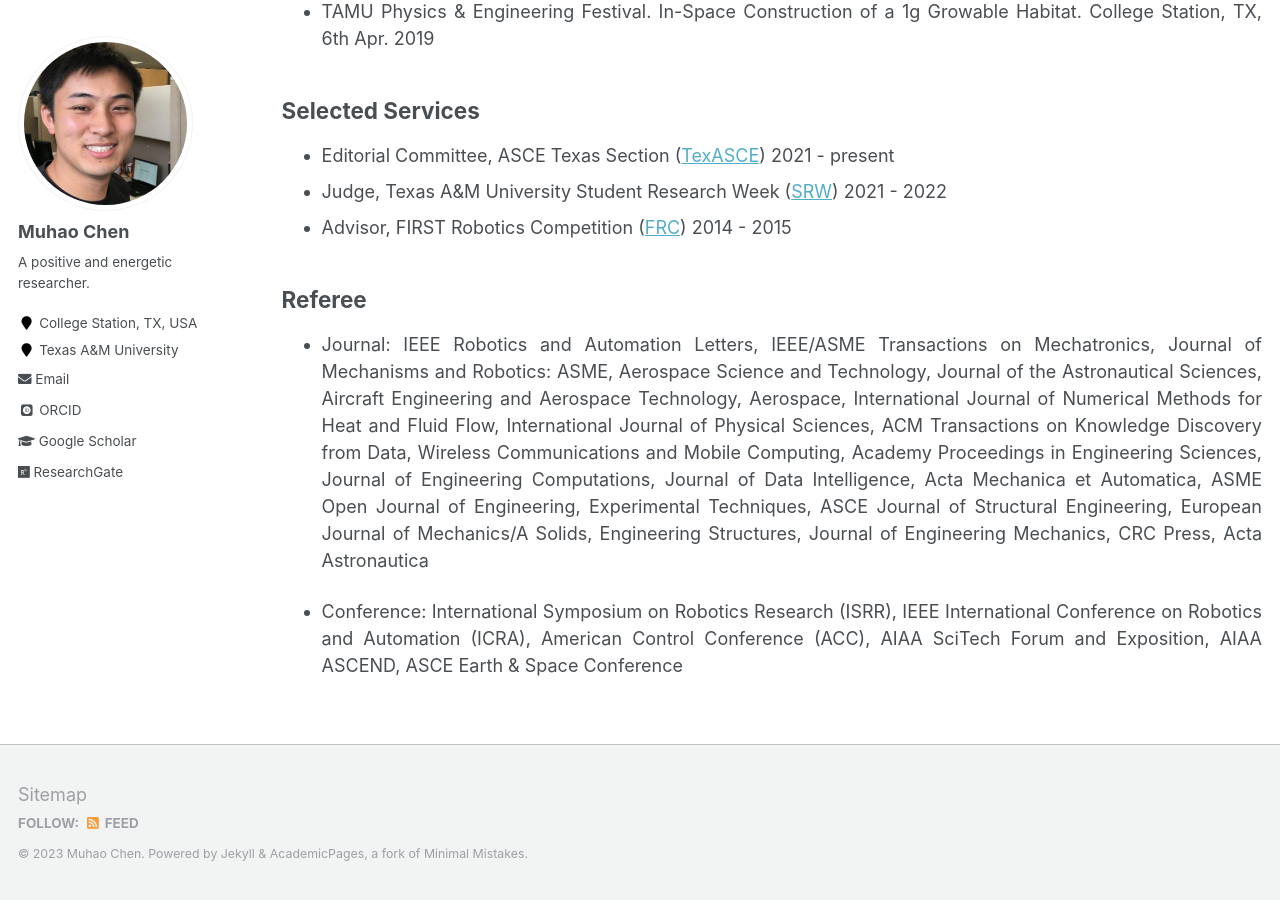
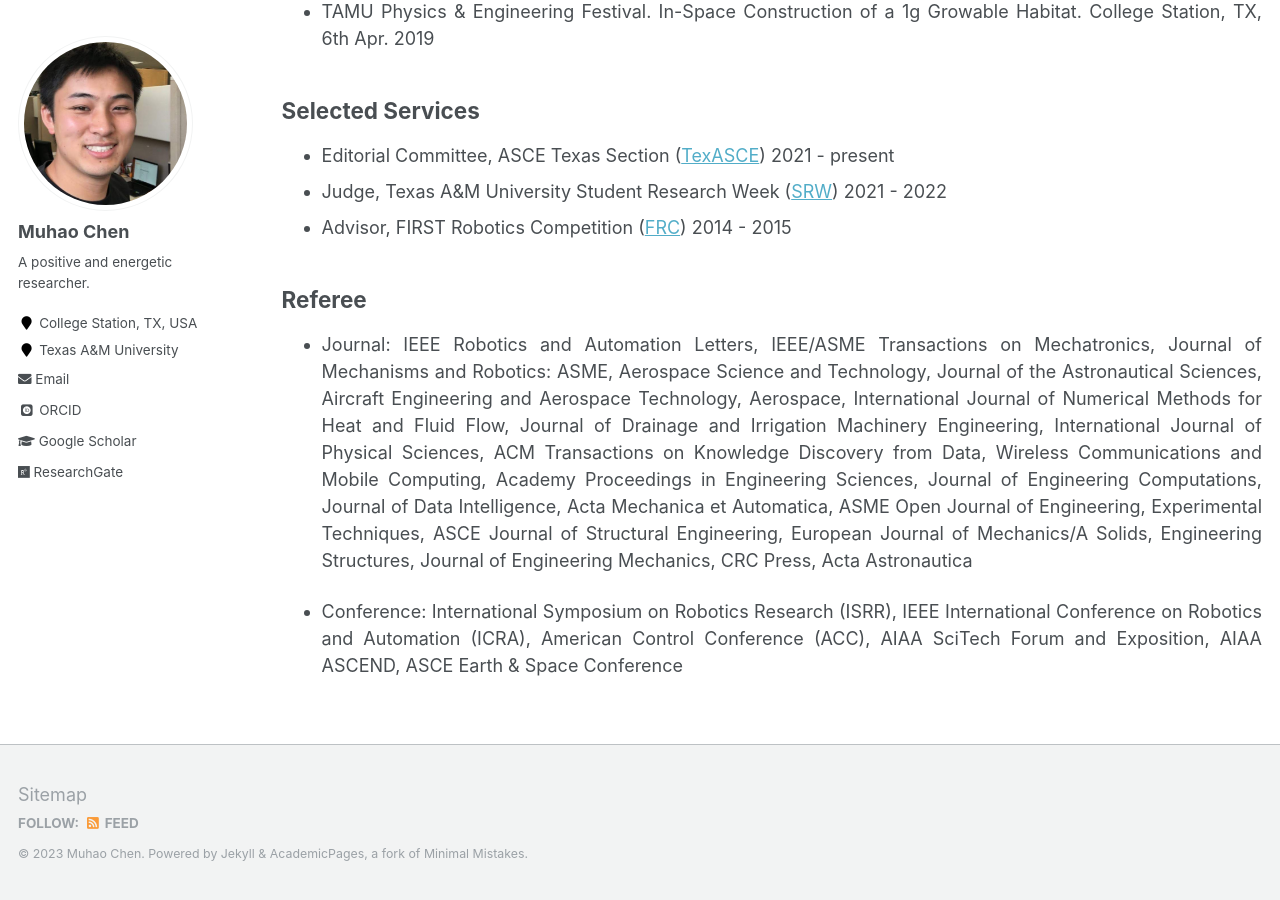
Before and after one commit to Muhao-Chen/muhao-chen.github.io, a Jekyll site: the page built from _pages/professional-activities.md, in a window 1280 px wide and 900 px high, scrolled down 1705 px. Built offline with Jekyll 4.4.1, drawn with Linux system fonts in a browser that asks for light colours; some web fonts are replaced.

Commit message:
Update professional-activities.md

```diff
--- a/_pages/professional-activities.md
+++ b/_pages/professional-activities.md
@@ -64,7 +64,7 @@ toc_max_header: 1
 
 ## Referee
 
-* Journal: IEEE Robotics and Automation Letters, IEEE/ASME Transactions on Mechatronics, Journal of Mechanisms and Robotics: ASME, Aerospace Science and Technology, Journal of the Astronautical Sciences, Aircraft Engineering and Aerospace Technology, Aerospace, International Journal of Numerical Methods for Heat and Fluid Flow, International Journal of Physical Sciences, ACM Transactions on Knowledge Discovery from Data, Wireless Communications and Mobile Computing, Academy Proceedings in Engineering Sciences, Journal of Engineering Computations, Journal of Data Intelligence, Acta Mechanica et Automatica, ASME Open Journal of Engineering, Experimental Techniques, ASCE Journal of Structural Engineering, European Journal of Mechanics/A Solids, Engineering Structures, Journal of Engineering Mechanics, CRC Press, Acta Astronautica
+* Journal: IEEE Robotics and Automation Letters, IEEE/ASME Transactions on Mechatronics, Journal of Mechanisms and Robotics: ASME, Aerospace Science and Technology, Journal of the Astronautical Sciences, Aircraft Engineering and Aerospace Technology, Aerospace, International Journal of Numerical Methods for Heat and Fluid Flow, Journal of Drainage and Irrigation Machinery Engineering, International Journal of Physical Sciences, ACM Transactions on Knowledge Discovery from Data, Wireless Communications and Mobile Computing, Academy Proceedings in Engineering Sciences, Journal of Engineering Computations, Journal of Data Intelligence, Acta Mechanica et Automatica, ASME Open Journal of Engineering, Experimental Techniques, ASCE Journal of Structural Engineering, European Journal of Mechanics/A Solids, Engineering Structures, Journal of Engineering Mechanics, CRC Press, Acta Astronautica
 
 * Conference: International Symposium on Robotics Research (ISRR), IEEE International Conference on Robotics and Automation (ICRA), American Control Conference (ACC), AIAA SciTech Forum and Exposition, AIAA ASCEND, ASCE Earth & Space Conference
 
```
